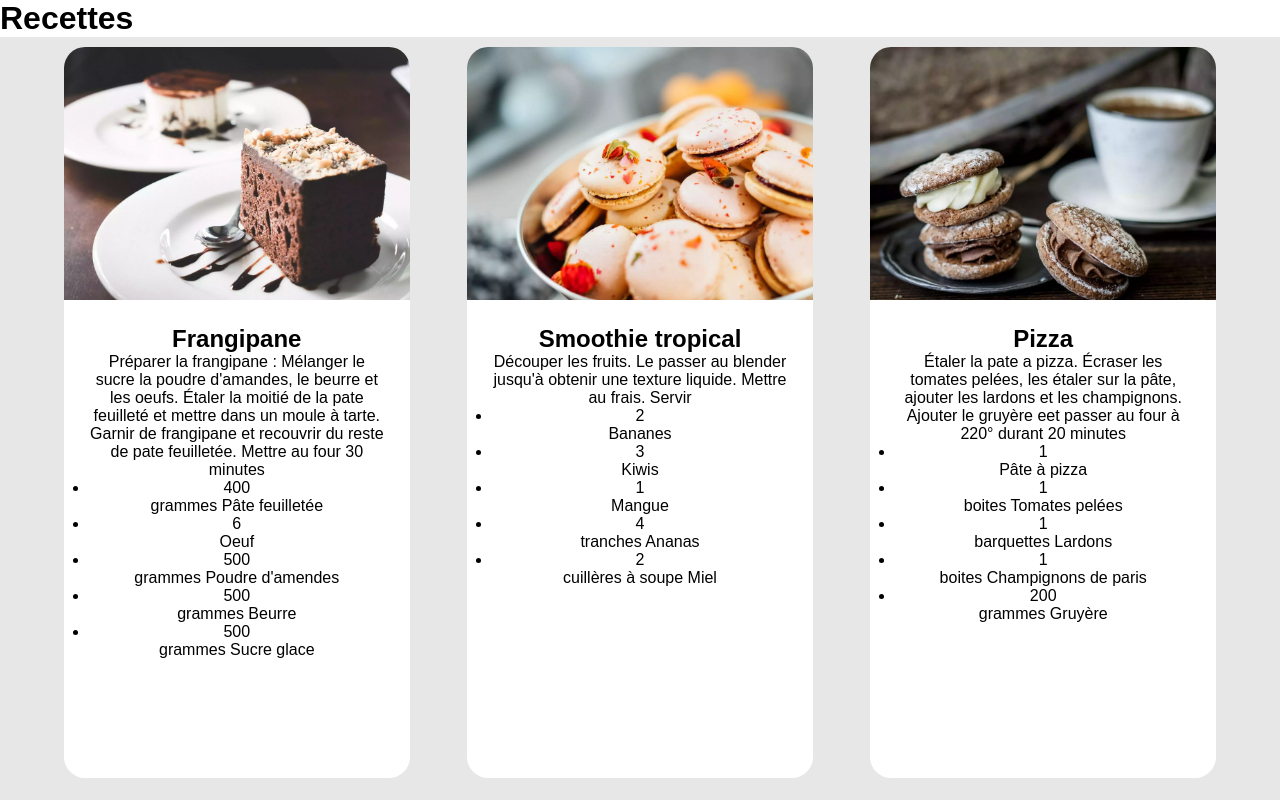
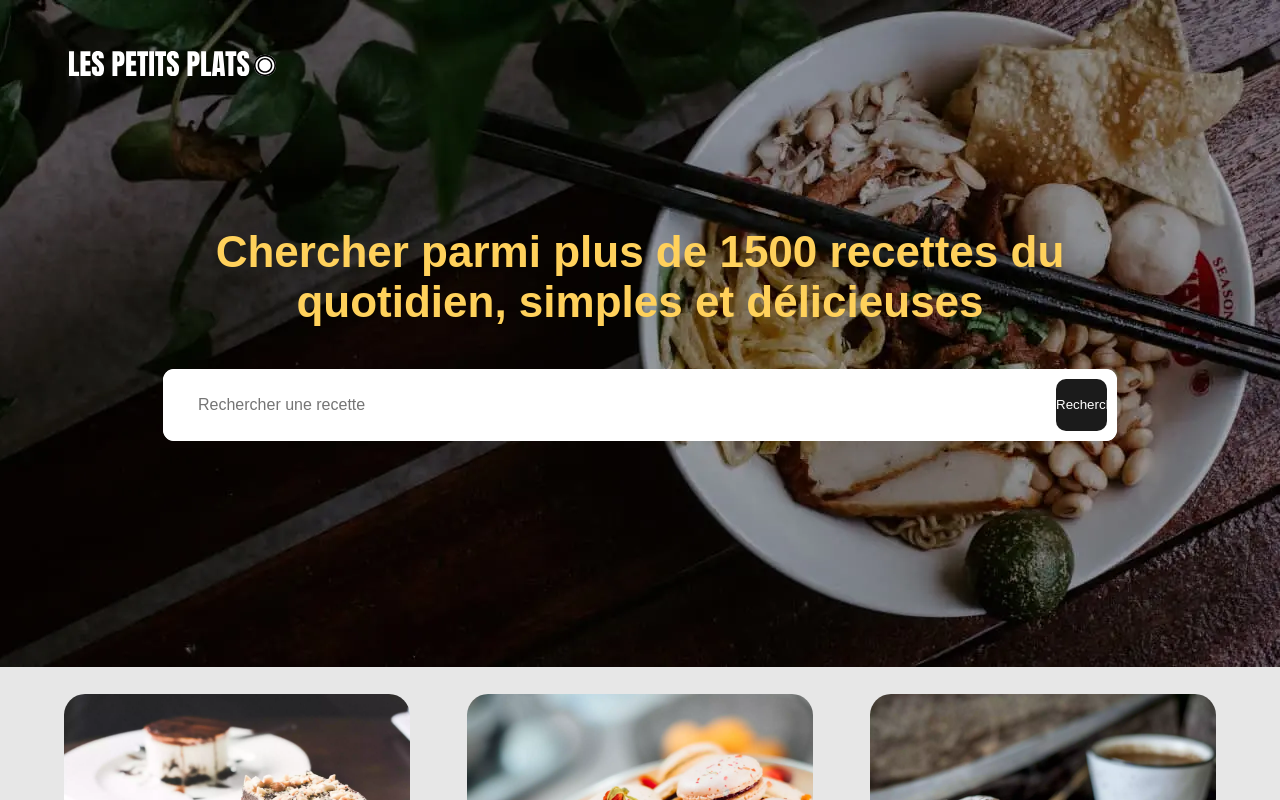
Before and after one commit to Manidoux41/les-petits-plats-factory-version-sass, a website with bundled scripts: page index.html in a window 1280 px wide. Shown: the top 800 px of the page. Built offline with nearby package versions, Linux system fonts and the light colour scheme.

Commit message:
add header and search bar

```diff
--- a/index.html
+++ b/index.html
@@ -5,12 +5,22 @@
     <meta name="viewport" content="width=device-width, initial-scale=1.0">
     <meta name="description" content="Les Petits plats est un site de recherche de recettes du monde">
     <title>Les Petits plats</title>
+    <!-- Preload the LCP image with a high fetchpriority so it starts loading with the stylesheet. -->
+    <link rel="preload" fetchpriority="high" as="image" href="./assets/banner-image.webp" type="image/webp">
     <link rel="stylesheet" href="dist/css/main.css" type="text/css" media="all" fetchpriority="high">
 </head>
 <body>
     <div id="app">
         <header>
-
+            <img src="assets/banner-image.webp" alt="banner" class="banner-image">
+            <img src="assets/logo.svg" alt="logo" class="logo">
+            <div id="search-recipes">
+                <h1>Chercher parmi plus de 1500 recettes du quotidien, simples et délicieuses</h1>
+                <div class="searchbar">
+                    <input type="text" placeholder="Rechercher une recette" class="search-input" aria-label="Rechercher">
+                    <button class="search-button">Rechercher</button>
+                </div>
+            </div>
             <h1>Recettes</h1>
         </header>
         <main>
--- a/sass/components/_index.scss
+++ b/sass/components/_index.scss
@@ -1 +1,2 @@
 @forward "card";
+@forward "inputSearch";
--- /dev/null
+++ b/sass/components/_inputSearch.scss
@@ -0,0 +1,49 @@
+#search-recipes {
+    position:absolute;
+    max-width: 954px;
+    height: 100%;
+    inset: 0;
+    margin: 0 auto;
+    display: flex;
+    flex-direction: column;
+    gap: 10px;
+    justify-content: center;
+    align-items: center;
+    z-index: 2;
+    h1 {
+        width: 890px;
+        height: 132px;
+        text-align: center;
+        font-size: 44px;
+        color: #FFD15B;
+    }
+    .searchbar {
+        position: relative;
+        width: 954px;
+        height: 72px;
+        margin: 0 auto;
+        border-radius: 11px;
+        background-color: #FFF;
+        overflow: hidden;
+        .search-input {
+            width: 100%;
+            height: 100%;
+            border-radius: 11px;
+            border: none;
+            font-size: 16px;
+            padding: 24px 35px;
+        }
+        .search-button {
+            position: absolute;
+            top: 10px;
+            right: 10px;
+            width: 51px;
+            height: 52px;
+            border: none;
+            border-radius: 10px;
+            background-color: #1B1B1B;
+            color: #FFF;
+            cursor: pointer;
+        }
+    }
+}
--- a/sass/layouts/_header.scss
+++ b/sass/layouts/_header.scss
@@ -0,0 +1,19 @@
+header {
+    width: 100%;
+    height: 667px;
+    overflow: hidden;
+    position: relative;
+    .banner-image {
+        width: 100%;
+        height: 100%;
+        object-fit: cover;
+    }
+    .logo {
+        position: absolute;
+        top: 51px;
+        left: 69px;
+        width: 207px;
+        height: 25px;
+        z-index: 1;
+    }
+}
--- a/sass/layouts/_mainPart.scss
+++ b/sass/layouts/_mainPart.scss
@@ -4,6 +4,7 @@ main {
     display: flex;
     flex-direction: column;
     margin: 0 auto;
+    padding-top: 17px;
     gap: 10px;
     background-color: #E7E7E7;
     #recipesList {
```
Also changed, not shown: assets/banner-image.webp (added), assets/logo.svg (added), dist/css/main.css, js/functions/searchInput.js (added), sass/abstracts/_index.scss (added), 2 other files.
